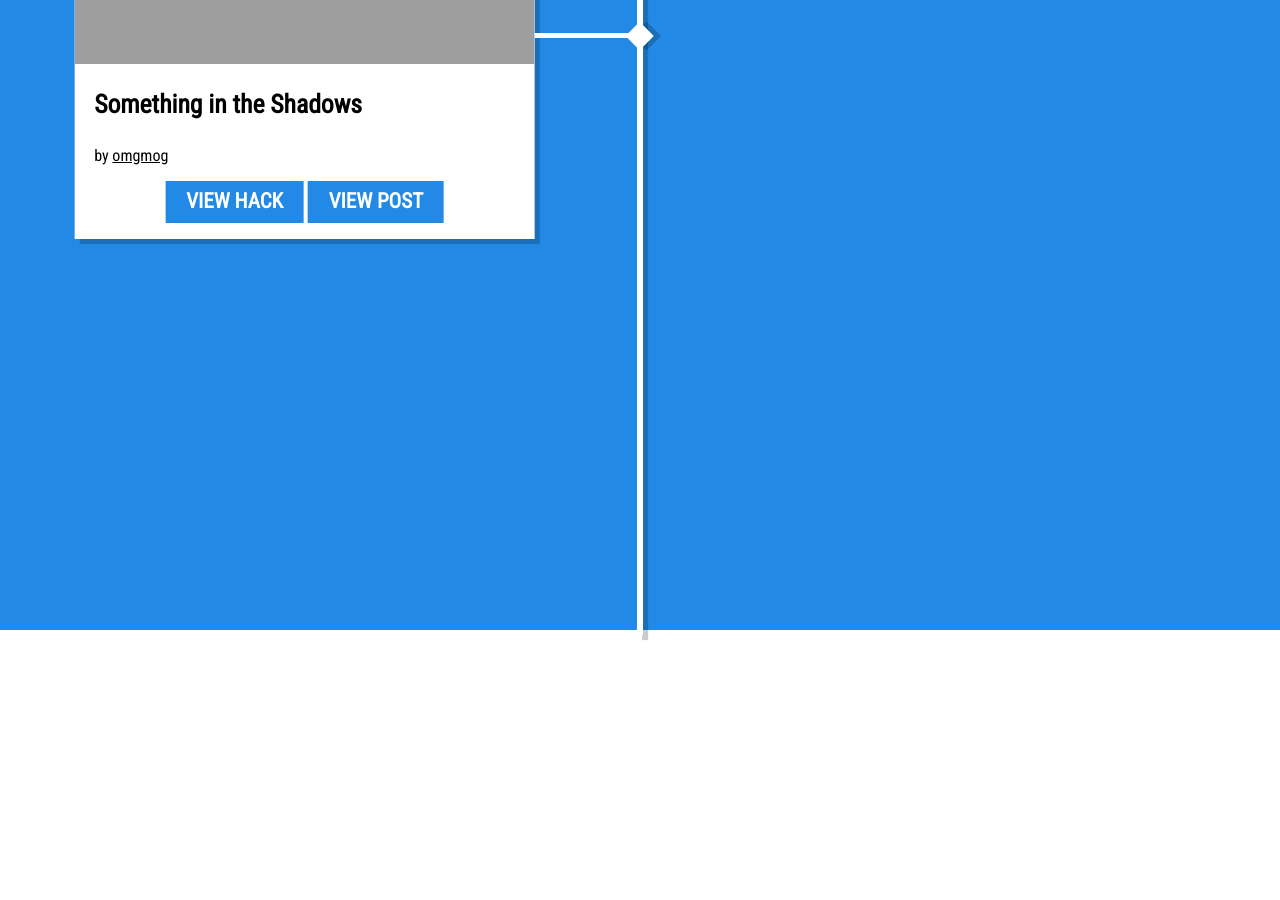
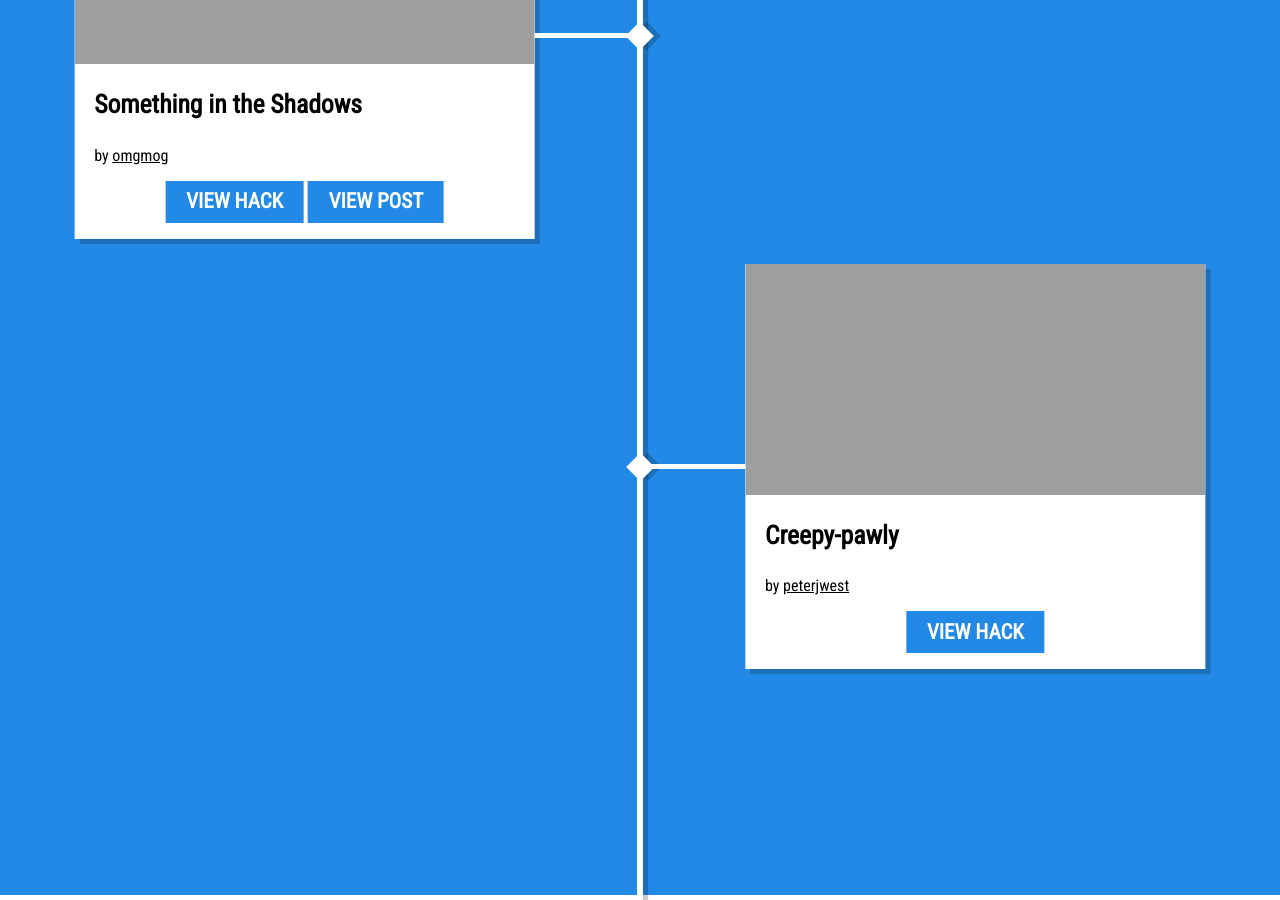
Before and after one commit to cardboctober/cardboctober.github.io, a Jekyll site: the page built from index.html, in a window 1280 px wide and 900 px high, scrolled down 41969 px. Built offline with Jekyll 4.4.1, drawn with Linux system fonts in a browser that asks for light colours; some web fonts are replaced; before the commit the page ends 42604 px from its top, so only the background shows below that.

Commit message:
Final day, finally

```diff
--- a/_data/hacks.yml
+++ b/_data/hacks.yml
@@ -477,3 +477,9 @@
   blog_url: https://blog.omgmog.net/post/cardboctober-31/
   img: https://cardboctober.xyz/max/31/giphy.gif
   by: omgmog
+
+- date: 31-10-2016
+  title: Creepy-pawly
+  url: https://cardboctober.xyz/pete/31/
+  img: https://cardboctober.xyz/pete/31/screenshot.png
+  by: peterjwest
```
